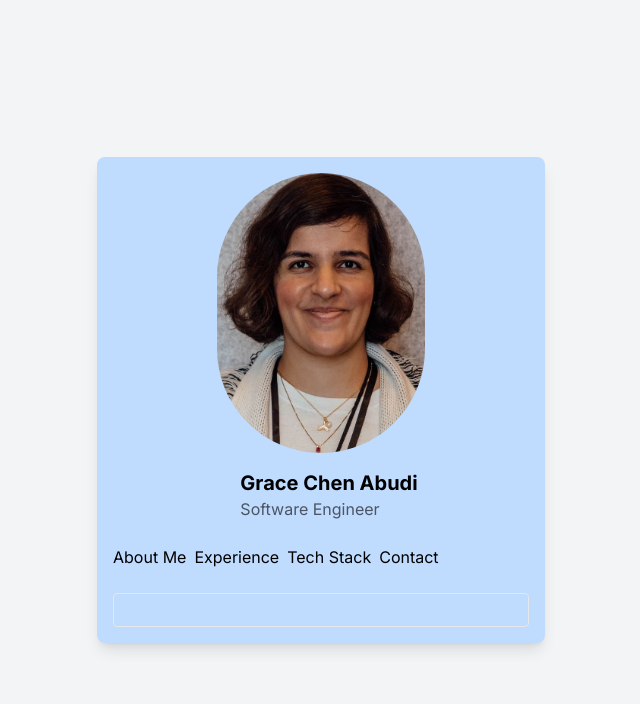
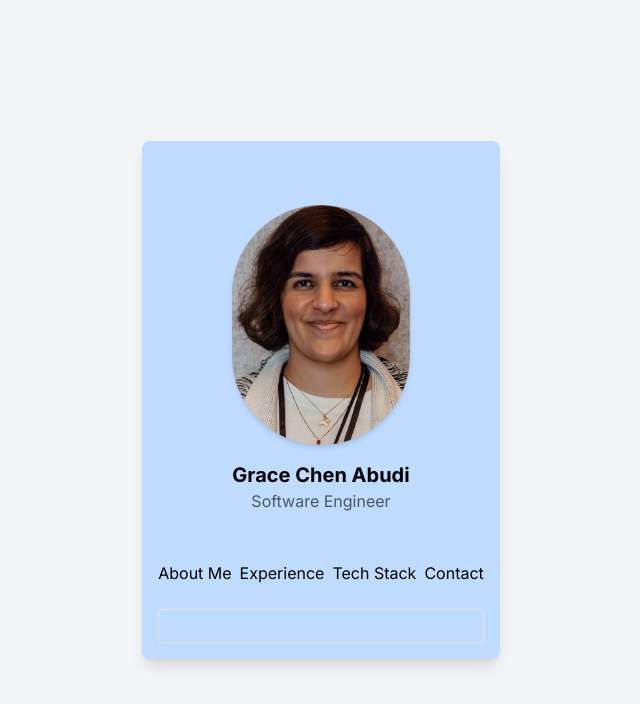
Before and after one commit to Chen-Abudi/my-profile-card, a Next.js app: page / in a window 1280 px wide. Shown: the top 704 px of the page, without its empty margins (319-959 px from the left). Built offline with nearby package versions, Linux system fonts and the light colour scheme.

Commit message:
style: Update profile image size and shadow

```diff
--- a/src/components/profile/ProfileCard.tsx
+++ b/src/components/profile/ProfileCard.tsx
@@ -8,13 +8,15 @@ const ProfileCard: React.FC = () => {
   return (
     <div className="max-w-md mx-auto bg-blue-200 shadow-lg rounded-lg overflow-hidden">
       <div className="p-4">
-        <div className="flex flex-col items-center space-x-4">
+        {/* <div className="flex flex-col items-center"> */}
+        <div className="grid min-h-[140px] w-full place-items-center rounded-lg p-6 lg:overflow-visible">
           <Image
-            className="w-1/2 h-1/2 rounded-full"
+            // className="relative w-1/2 h-1/2 rounded-full mt-6 text-gray-700 bg-white shadow-md bg-clip-border"
+            className="relative object-cover object-center rounded-full w-fit h-60 mt-6 text-gray-700 bg-white shadow-md bg-clip-border"
             alt="My profile photo"
             src={myImg}
           />
-          <div className="m-4">
+          <div className="flex flex-col items-center m-4">
             <h1 className="text-xl font-bold">Grace Chen Abudi</h1>
             <p className="text-gray-600">Software Engineer</p>
           </div>
```
